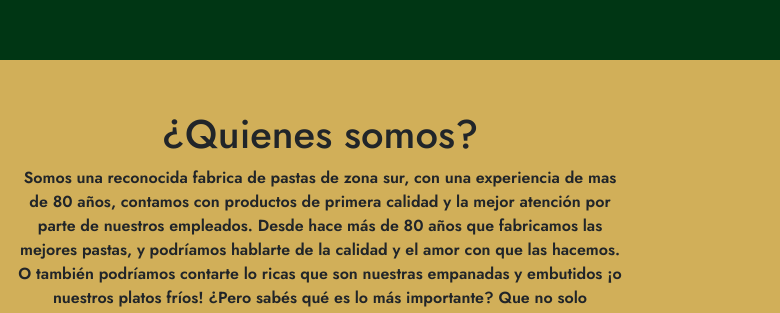
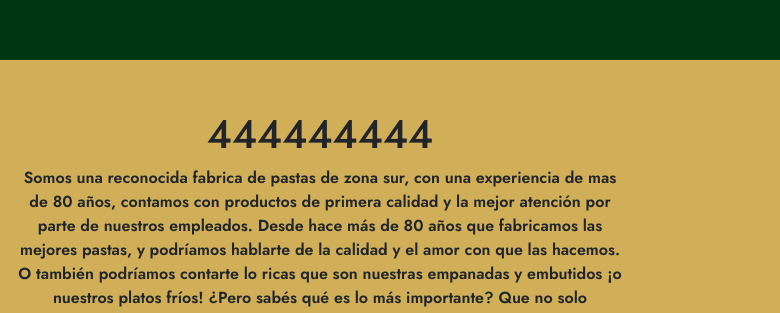
Before and after one commit to izarruald/pratohnos, a website: page index.html in a window 1280 px wide. Shown: the part 716-1029 px from the top of the page, 0-780 px from the left. Drawn offline with nearby package versions, Linux system fonts and the light colour scheme.

Commit message:
poppoopo

```diff
--- a/index.html
+++ b/index.html
@@ -92,7 +92,7 @@
     <section class="container-fluid fondo">
 		<div class="row paddingTB fontGoogle fontCenter">
 			<div class="col-lg-6 col-xs-12 "  data-aos="fade-left" data-aos-duration="1500" >
-				<h1 class="fontMobileTitulo paddingTBmobile">¿Quienes somos?</h1>
+				<h1 class="fontMobileTitulo paddingTBmobile">444444444</h1>
 				<p class="fontMobileParrafo">Somos una reconocida fabrica de pastas de zona sur, con una experiencia de mas de 80 años, contamos con productos de primera calidad y la mejor atención por parte de nuestros empleados. Desde hace más de 80 años que fabricamos las mejores pastas, y podríamos hablarte de la calidad y el amor con que las hacemos. O también podríamos contarte lo ricas que son nuestras empanadas y embutidos ¡o nuestros platos fríos! ¿Pero sabés qué es lo más importante? Que no solo fabricamos los mejores productos. También fabricamos grandes encuentros, almuerzos en familia, largas sobremesas o simplemente un momento para vos. Ahora ya sabés que cuando comprás en Prato no solo te estás llevando “algo para comer”, también te estás llevando un montón de momentos de esos que importan en la vida.</p>
 			</div>
 			<div class="col-lg-6 col-xs-12 d-flex" data-aos="fade-right" data-aos-duration="1500">
```
